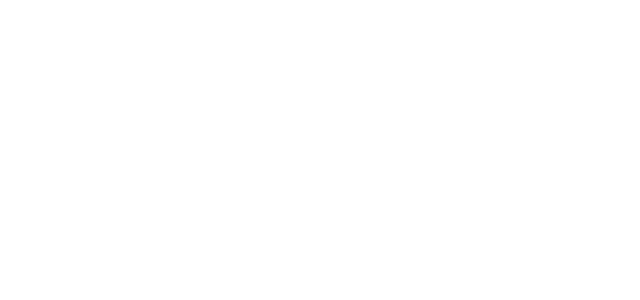
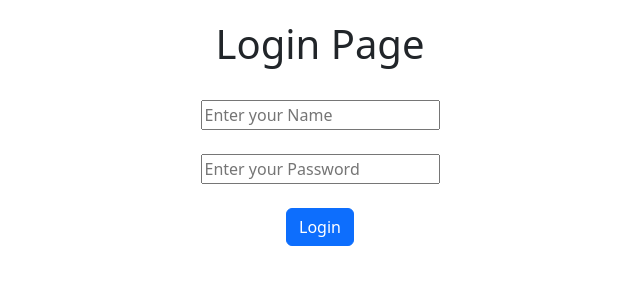
Before and after one commit to Shubhammadgical/React_Basics, a React (Create React App) app: page /demo2 in a window 1280 px wide. Before the commit this address had no page. Shown: the top 300 px of the page, without its empty margins (320-960 px from the left). Built offline with nearby package versions, Linux system fonts and the light colour scheme.

Commit message:
Make a layout for demo2

```diff
--- a/src/App.js
+++ b/src/App.js
@@ -2,13 +2,14 @@
 import "../node_modules/bootstrap/dist/css/bootstrap.min.css";
 import "./App.css";
 import ClassComp from "./classComp";
-import Concepts from "./Demo";
+import Concepts from "./ListofBasics";
 import Fncomp from "./FnComponent";
 import Hooks from "./Hooks";
 import Jsx from "./Jsx";
 import Login from "./LoginPage";
-import MainPage from "./MainPage";
+import MainPage from "./Demo1";
 import MultiComp from "./MultiComp";
+import DemoByClass from "./Demo2";
 import HomePage from "./WelcomePage";
 
 function App() {
@@ -25,6 +26,7 @@
           <Route path="/multicomp" element={<MultiComp />} />
           <Route path="/hooks" element={<Hooks />} />
           <Route path="/jsx" element={<Jsx />} />
+          <Route path="/demo2" element={<DemoByClass />} />
         </Route>
       </Routes>
     </BrowserRouter>
--- /dev/null
+++ b/src/Demo2.jsx
@@ -0,0 +1,37 @@
+import { render } from "@testing-library/react";
+import React, { useState } from "react";
+import LoginPage from "./LoginPage2";
+import HomePage from "./WelcomePage2";
+
+class DemoByClass extends React.Component {
+  state = {
+    page: 1,
+    name: "",
+    password: "",
+  };
+
+  Login = () => {
+    let s1 = this.state;
+    s1.page = 1;
+    this.setstate(s1);
+  };
+  Home = () => {
+    let s1 = this.state;
+    s1.page = 2;
+    this.setstate(s1);
+  };
+  render() {
+    let { page, name, password } = this.state;
+    return (
+      <div>
+        {page === 1 ? (
+          <LoginPage name={name} password={password} />
+        ) : (
+          <HomePage name={name} />
+        )}
+      </div>
+    );
+  }
+}
+
+export default DemoByClass;
--- /dev/null
+++ b/src/LoginPage2.jsx
@@ -0,0 +1,50 @@
+import React from "react";
+class Login extends React.Component {
+  state = {
+    name: this.props.name,
+    password: this.props.password,
+  };
+  handlePage = () => {};
+  handleText = (e) => {
+    console.log(e);
+    // if (e.currentTarget.name === "name") {
+    //   s1.name = e.currentTarget.value;
+    // } else {
+    //   s1.password = e.currentTarget.value;
+    // }
+  };
+  render() {
+    let { name, password } = this.state;
+    return (
+      <div style={{ textAlign: "center", padding: "20px" }}>
+        <h1>Login Page</h1>
+        <br />
+        <input
+          type="text"
+          placeholder="Enter your Name"
+          onChange={() => this.handleText()}
+          name="name"
+          value={name}
+        ></input>
+        <br />
+        <br />
+        <input
+          type="password"
+          placeholder="Enter your Password"
+          onChange={() => this.handleText()}
+          name="password"
+          value={password}
+        ></input>
+        <br />
+        <br />
+        <div>
+          <button className="btn btn-primary" onClick={() => this.handlePage()}>
+            Login
+          </button>
+        </div>
+      </div>
+    );
+  }
+}
+
+export default Login;
--- /dev/null
+++ b/src/WelcomePage2.jsx
@@ -0,0 +1,25 @@
+import React, { useEffect, useState } from "react";
+function HomePage(props) {
+  let login = props.login;
+  let name = props.name;
+  let setpassword = props.setpassword;
+  let setname = props.setname;
+  const handlePage = () => {
+    login();
+    setname("");
+    setpassword("");
+  };
+  return (
+    <div style={{ textAlign: "center", padding: "20px" }}>
+      <h3>Welcome {name}</h3>
+      <div>
+        <br />
+        <button className="btn btn-primary" onClick={handlePage}>
+          Back
+        </button>
+      </div>
+    </div>
+  );
+}
+
+export default HomePage;
```
Also changed, not shown: src/Demo1.jsx (renamed from src/MainPage.jsx), src/ListofBasics.jsx (renamed from src/Demo.jsx).
